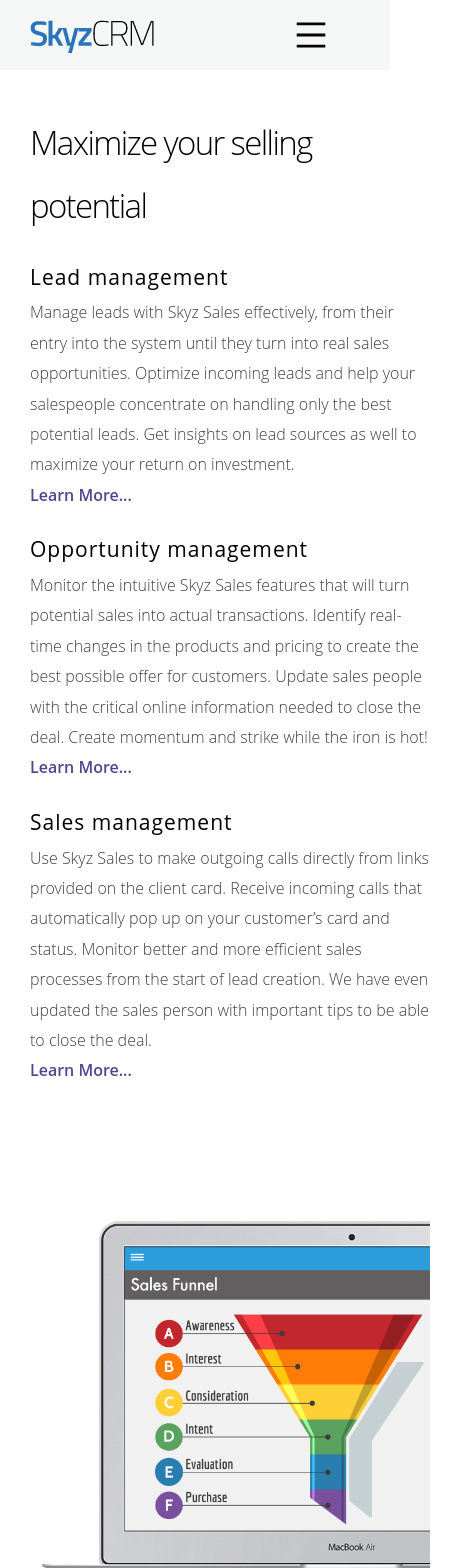
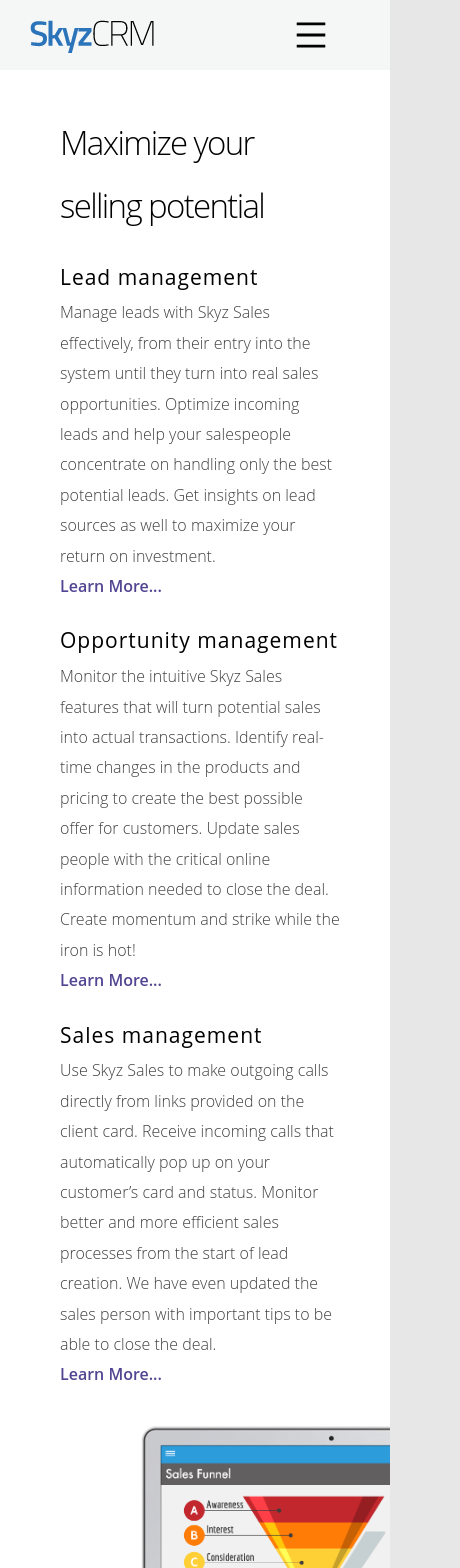
Before and after one commit to Yulitamara/skyz-web-react, a React (Create React App) app: page /products/skyz-sales/sales in a window 390 px wide. Shown: the top 1568 px of the page, 460 px wide, since content can reach past the window. Built offline with nearby package versions, Linux system fonts and the light colour scheme.

Commit message:
products pages

```diff
--- a/src/assets/scss/_product.scss
+++ b/src/assets/scss/_product.scss
@@ -1,16 +1,16 @@
 .product-page-container {
-  grid-column: center-start / center-end;
-  // grid-column: container-start / container-end;
+  grid-column: container-start / container-end;
   padding: 5vh 0;
+  background-color: #fff;
 
   .product-section-container {
     display: flex;
     justify-content: center;
-    gap: 10rem;
+    gap: 5rem;
     padding-top: 7rem;
-    // .right {
-    //   margin: 0 100px;
-    // }
+    .right {
+      margin: 0 50px;
+    }
     .left {
       img {
         width: 400px;
@@ -19,6 +19,15 @@
   }
   .product-section-container.row-reverse {
     flex-direction: row-reverse;
+    .right {
+      margin-left: 0px;
+    }
+    .left {
+      margin: 0 100px;
+      img {
+        width: 300px;
+      }
+    }
   }
 }
 
@@ -44,15 +53,54 @@
   }
 }
 
-@media screen and (max-width: 1100px) {
+// @media screen and (max-width: 1100px) {
+//   .product-page-container {
+//     .product-section-container {
+//       // flex-direction: column;
+//       gap: 1rem;
+//       .right {
+//         margin-right: 0;
+//         margin-left: 60px;
+//       }
+//       .left {
+//         img {
+//           width: 300px;
+//         }
+//       }
+//     }
+//     .product-section-container.row-reverse {
+//       .right {
+//         margin-left: 0;
+//         margin-right: 40px;
+//       }
+//     }
+//   }
+// }
+
+@media screen and (max-width: 900px) {
   .product-page-container {
     .product-section-container {
       flex-direction: column;
-      padding: 30px;
-      padding-top: 7rem;
+      gap: 1rem;
+      .right {
+        margin-left: 60px;
+      }
+      .left {
+        align-self: flex-end;
+        img {
+          width: 300px;
+        }
+      }
     }
     .product-section-container.row-reverse {
       flex-direction: column;
+
+      .right {
+        margin-left: 60px;
+      }
+      .left {
+        align-self: center;
+      }
     }
   }
 }
--- a/src/assets/scss/base.scss
+++ b/src/assets/scss/base.scss
@@ -30,7 +30,9 @@
   line-height: 1.9;
   scroll-behavior: smooth;
   overflow-x: hidden;
+  background-color: rgb(231, 231, 231);
 }
+
 
 a {
   text-decoration: none;
```
